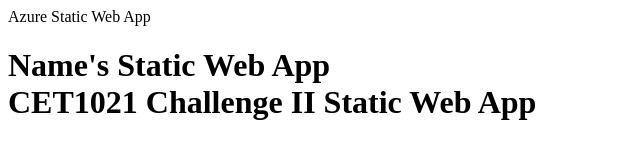
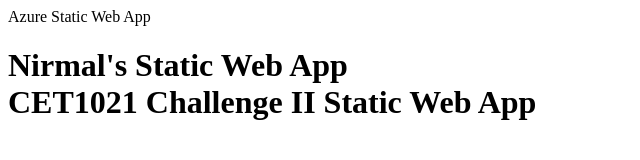
Before and after one commit to Nirmal162/nirmal-swa-challenge, a plain HTML site: page files/index.html in a window 1280 px wide. Shown: the whole page, without its empty margins (0-640 px from the left). Drawn offline with Linux system fonts and the light colour scheme.

Commit message:
Update index.html

```diff
--- a/files/index.html
+++ b/files/index.html
@@ -1,6 +1,6 @@
 <html>
 <head>Azure Static Web App</head>
 <body>
-<h1>Name's Static Web App<br>CET1021 Challenge II Static Web App</h1>
+<h1>Nirmal's Static Web App<br>CET1021 Challenge II Static Web App</h1>
 </body>
 </html>
```
